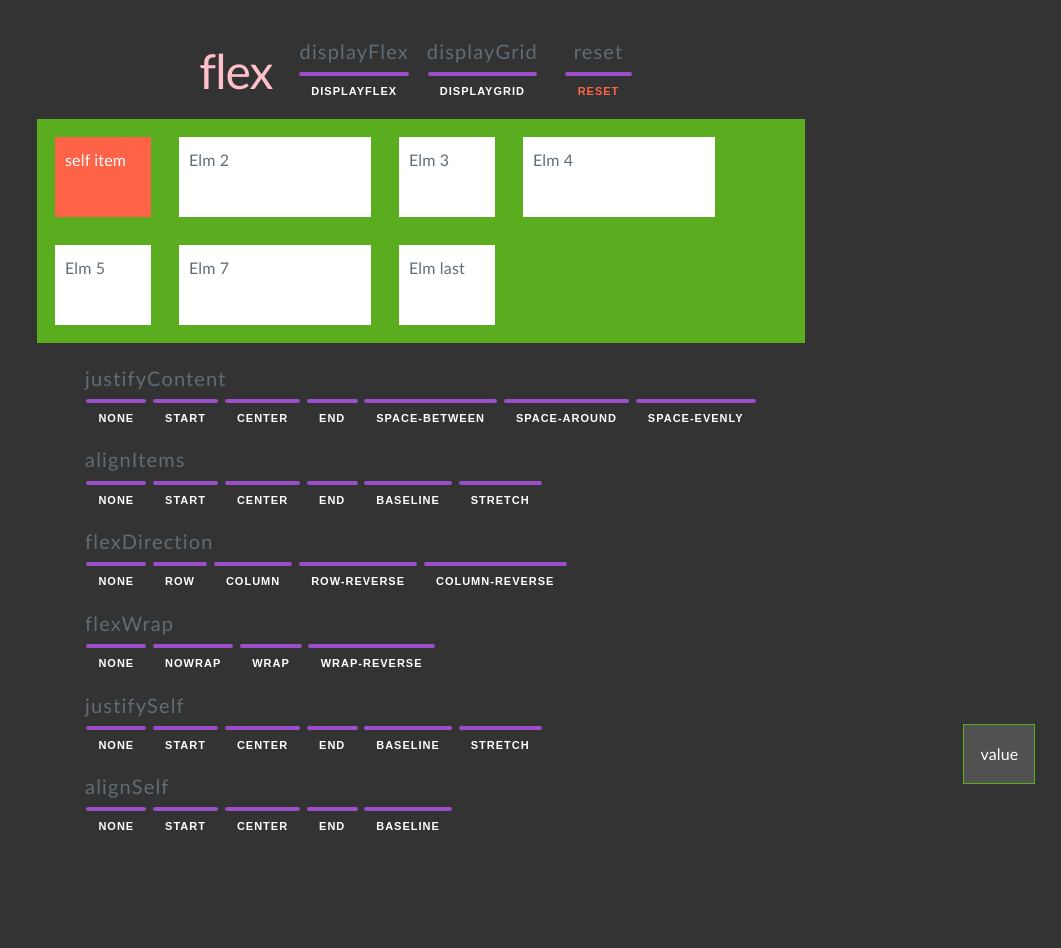
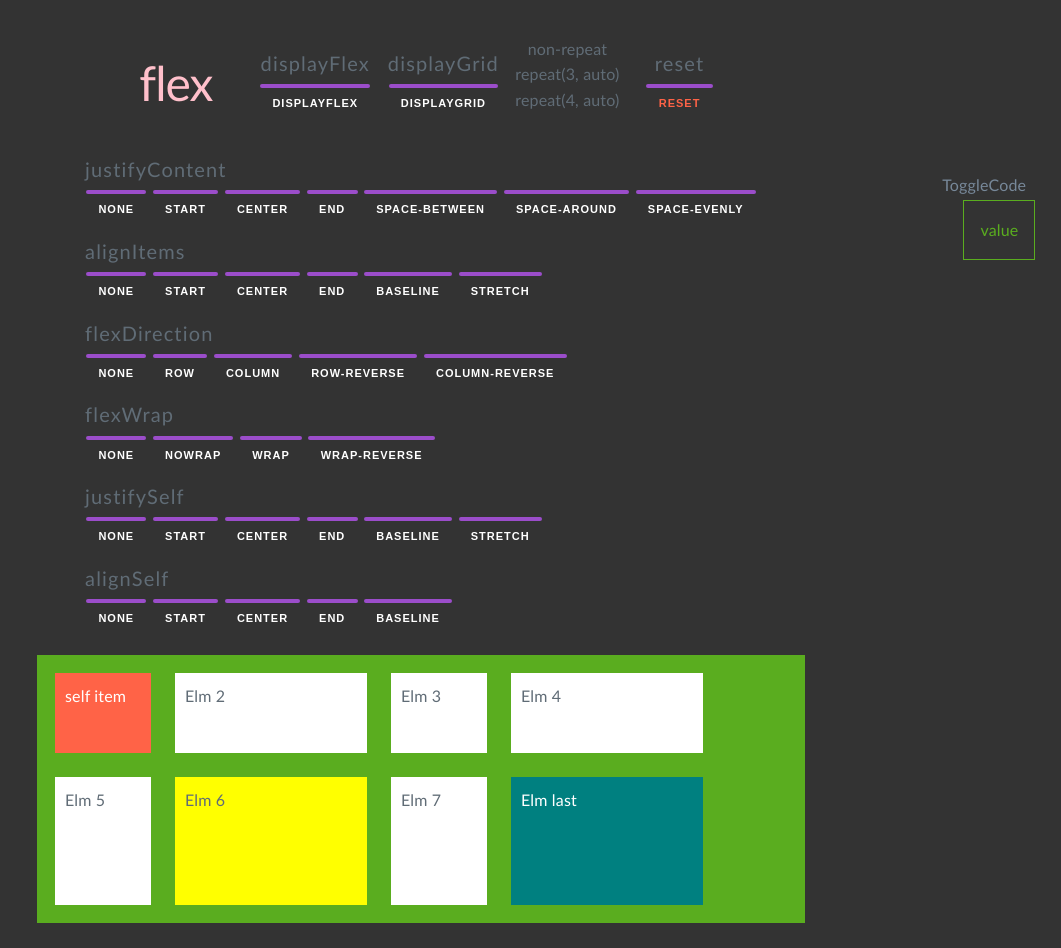
Before and after one commit to BoxPistols/OneTouch_StyleChange-Simple-DesignSystem, a website: page index.html in a window 1280 px wide. Shown: the whole page, without its empty margins (219-1280 px from the left). Before the commit the page ends 899 px from the top, so only its background shows below. Drawn offline with nearby package versions, Linux system fonts and the light colour scheme.

Commit message:
show code

```diff
--- a/app.js
+++ b/app.js
@@ -27,7 +27,7 @@ const getCssProps = (_searchElm, _target, _styling) => { // (ボタングルー
 
 
         // コードの可視化
-        let codeAll = window.getComputedStyle(container)
+        let codeAll = window.getComputedStyle(container);
         let codeAllselfElement = window.getComputedStyle(selfElement)
 
         let getCssResult = (
@@ -110,8 +110,21 @@ const changeGridSetting = (_targetGridElem, _gridValue) => {
 changeGridSetting(".displayGrid", "grid");
 changeGridSetting(".displayFlex", "flex");
 
+//  ======= Toggle Code =======
+var trigger = document.querySelector('.toggle-code-trigger');
+trigger.addEventListener('click', function () {
+  var target = document.querySelector('.resultCode');
+  target.classList.toggle("showCodeToggle")
+}, false);
+
 
 /** Code Memo ==========================================================
+ * @see:
+ *    https://developer.mozilla.org/ja/docs/Web/API/Element
+ *    https://developer.mozilla.org/ja/docs/Web/CSS/CSS_Grid_Layout
+ *    https://developer.mozilla.org/en-US/docs/Web/CSS/CSS_Flexible_Box_Layout
+ * /
+
 /** Get Grid & Toggle
  const displayGrid = document.querySelector(".displayGrid");
  const displayFlex = document.querySelector(".displayFlex");
--- /dev/null
+++ b/css/base.css
@@ -0,0 +1,28 @@
+:root {
+	--green: hsla(95, 70%, 40%, 1);
+	-shadow: 0 2.8px 2.2px rgba(0, 0, 0, 0.034), 0 6.7px 5.3px rgba(0, 0, 0, 0.048), 0 12.5px 10px rgba(0, 0, 0, 0.06),
+		0 22.3px 17.9px rgba(0, 0, 0, 0.072), 0 41.8px 33.4px rgba(0, 0, 0, 0.086), 0 100px 80px rgba(0, 0, 0, 0.12);
+}
+
+* {
+	box-sizing: border-box;
+	margin: 0;
+	padding: 0;
+	user-select: none;
+}
+
+body {
+	background: #333;
+	font-family: optima;
+}
+
+.wrap {
+	padding: 2% 2vw;
+}
+
+h3 {
+	line-height: 1.5;
+	margin-bottom: .5rem;
+	font-size: 2rem;
+	letter-spacing: .1ch;
+}
--- /dev/null
+++ b/css/resultView.css
@@ -0,0 +1,63 @@
+/* ======= resultView-area ======= */
+.resultView-area {
+	display: flex;
+	align-items: center;
+	justify-content: center;
+	display: flex;
+	margin: 0 1em 2em 1em;
+}
+.resultView-area > div {
+	text-align: center;
+	vertical-align: baseline;
+	margin: 0 8px;
+}
+/* ======= resultView-area ======= */
+.handleCodeArea > h2 {
+	margin: 0 0.2em -0.6em 0;
+	font-size: 3em;
+	color: pink;
+	display: inline-block;
+	width: 2.4em;
+}
+.handleCodeArea {
+	display: flex;
+	align-items: center;
+	justify-content: center;
+}
+.resultCode-valueArea {
+	position: fixed;
+	top: 25vh;
+	right: 2vw;
+	border: 1px solid var(--green);
+	box-shadow: var(--shadow);
+	/* background-color: rgb(102 102 102 / 60%); */
+	z-index: 10;
+}
+.toggle-code-trigger {
+	position: absolute;
+	top: -31px;
+	right: -1px;
+	cursor: pointer;
+	display: inline-flex;
+	color: lightslategray;
+	padding: 2px 1ch;
+	transition: .2s;
+}
+.toggle-code-trigger:hover {
+	background-color: var(--green);
+}
+
+.resultCode {
+	color: var(--green);
+	font-size: 1em;
+	user-select: all;
+	text-align: left;
+	margin: 0;
+	height: 0em;
+	padding: 4px 16px;
+	overflow: auto;
+}
+.resultCode.showCodeToggle {
+	height: 100%;
+	padding: 16px;
+}
--- /dev/null
+++ b/css/setButtons.css
@@ -0,0 +1,90 @@
+/* ======= Set Buttons ======= */
+.conrtoller {
+	display: grid;
+	place-content: center;
+	padding: 1rem;
+}
+
+.element {
+	/*   align-items: center; */
+	background-color: #fff;
+	box-shadow: var(--shadow);
+	margin: 8px;
+	padding: 1rem;
+	min-width: 6em;
+}
+
+.element:nth-child(even) {
+	min-width: 12em;
+	min-height: 5em;
+}
+
+.element:nth-child(6) {
+	width: 3em;
+	height: 8em;
+	background-color: yellow;
+}
+.element:last-child {
+	background-color: teal;
+	color: white;
+}
+
+.selfElement {
+	background-color: tomato;
+	color: white;
+}
+/* .selfElement:nth-of-type(odd) {
+	background-color: teal;
+} */
+
+/* ======= Set Buttons ======= */
+
+/* Common Buttons */
+.buttons {
+	margin-bottom: 1em;
+}
+
+button {
+	margin: 0.1em;
+	padding: 0 2ch;
+	max-height: 4px;
+	border: none;
+	transition: 0.2s;
+}
+
+button:hover {
+	background-color: lime;
+	color: lime;
+}
+
+button:active,
+button:focus {
+	background-color: orange;
+	color: orange;
+}
+
+button:first-of-type::before {
+	content: "none";
+}
+
+/* Reset Button */
+.reset-area {
+	display: flex;
+	flex-direction: column;
+	justify-content: center;
+	align-items: center;
+	padding: 1rem;
+}
+
+/* .reset-area h3 {
+	color: tomato;
+} */
+
+button.reset::before,
+button.displayFlex::before,
+button.displayGrid::before {
+	content: "";
+}
+button.reset {
+	color: tomato;
+}
--- /dev/null
+++ b/css/util.css
@@ -0,0 +1,35 @@
+/* flex */
+.fx {
+	display: flex;
+}
+
+.fx-col {
+	flex-direction: column;
+}
+
+.fx-jc-c {
+	justify-content: center;
+}
+
+.fx-ai-c {
+	align-items: center;
+}
+
+.fx-cc {
+	justify-content: center;
+	align-items: center;
+}
+
+/* spacing */
+.mt-s {
+	margin-top: .5rem;
+}
+.mb-s {
+	margin-bottom: .5rem;
+}
+.mt-m {
+	margin-top: 1rem;
+}
+.mb-m {
+	margin-bottom: 1rem;
+}
--- /dev/null
+++ b/css/viewContainer.css
@@ -0,0 +1,17 @@
+/* ======= Set View Container ======= */
+.container {
+	background-color: var(--green);
+	/* to Toggle */
+	/* display: grid; */
+	grid-template-columns: repeat(4, auto);
+	/* default */
+	display: flex;
+	flex-wrap: wrap;
+	gap: 8px;
+	max-width: 768px;
+	width: 100%;
+	min-height: 25vh;
+	max-height: 400px;
+	overflow: auto;
+	padding: 1rem;
+}
--- a/index.html
+++ b/index.html
@@ -12,23 +12,25 @@
 <body class="body">
   <div class="wrap">
 
+    <!-- show code -->
     <div class="resultCode-valueArea">
-      <p class="resultCode">
+      <div class="toggle-code-trigger">ToggleCode</div>
+      <p class="resultCode showCodeToggle">
         value
       </p>
     </div>
 
     <!-- grid flex -->
-    <div class="resultView-area" style="display: flex; margin: 0 1em 2em 1em;">
+    <div class="resultView-area">
 
       <!-- View flex / Grid -->
-      <div class="resultCodeArea grid-area">
+      <div class="handleCodeArea">
         <h2 class="resultGrid">
           flex
         </h2>
       </div>
 
-      <div class="buttons grid-area">
+      <div class="buttons flex-area">
         <h3>displayFlex</h3>
         <button class="displayFlex">displayFlex</button>
       </div>
@@ -38,24 +40,21 @@
         <button class="displayGrid">displayGrid</button>
       </div>
 
+      <div class="buttons grid-area">
+        <div class="fx fx-col fx-cc mt-m">
+          <!-- FIXME!: set-ja -->
+          <span class="grid-none-repeat">non-repeat</span>
+          <span class="grid-repeat-3">repeat(3, auto)</span>
+          <span class="grid-repeat-4">repeat(4, auto)</span>
+        </div>
+      </div>
+
       <!-- reset -->
       <div class="buttons reset-area">
         <h3>reset</h3>
         <button class="reset">Reset</button>
       </div>
 
-    </div>
-
-    <!-- Elements -->
-    <div class="container">
-      <!-- <div class="element selfElement">Justify Me!</div> -->
-      <div class="element selfElement">self item</div>
-      <div class="element">Elm 2</div>
-      <div class="element">Elm 3</div>
-      <div class="element">Elm 4</div>
-      <div class="element">Elm 5</div>
-      <div class="element">Elm 7</div>
-      <div class="element">Elm last</div>
     </div>
 
     <div class="conrtoller">
@@ -124,6 +123,21 @@
       </div>
 
     </div>
+
+
+    <!-- Elements -->
+    <div class="container">
+      <!-- <div class="element selfElement">Justify Me!</div> -->
+      <div class="element selfElement">self item</div>
+      <div class="element">Elm 2</div>
+      <div class="element">Elm 3</div>
+      <div class="element">Elm 4</div>
+      <div class="element">Elm 5</div>
+      <div class="element">Elm 6</div>
+      <div class="element">Elm 7</div>
+      <div class="element">Elm last</div>
+    </div>
+
   </div>
   <!-- JavaScript -->
   <script src="app.js"></script>
--- a/styles.css
+++ b/styles.css
@@ -1,167 +1,5 @@
-:root {
-	--green: hsla(95, 70%, 40%, 1);
-	-shadow: 0 2.8px 2.2px rgba(0, 0, 0, 0.034), 0 6.7px 5.3px rgba(0, 0, 0, 0.048), 0 12.5px 10px rgba(0, 0, 0, 0.06),
-		0 22.3px 17.9px rgba(0, 0, 0, 0.072), 0 41.8px 33.4px rgba(0, 0, 0, 0.086), 0 100px 80px rgba(0, 0, 0, 0.12);
-}
-
-* {
-	box-sizing: border-box;
-	margin: 0;
-	padding: 0;
-	user-select: none;
-}
-
-body {
-	background: #333;
-	font-family: optima;
-}
-
-.wrap {
-	padding: 2% 2vw;
-}
-
-h3 {
-	line-height: 1.5;
-	margin-bottom: .5rem;
-	font-size: 2rem;
-	letter-spacing: .1ch;
-}
-
-/* ======= resultView-area ======= */
-.resultView-area {
-	display: flex;
-	align-items: center;
-	justify-content: center;
-}
-.resultView-area > div {
-	text-align: center;
-	vertical-align: baseline;
-	margin: 0 8px;
-}
-.resultCodeArea > h2 {
-	margin: 0 0.2em -0.6em 0;
-	font-size: 3em;
-	color: pink;
-}
-.resultCodeArea {
-	display: flex;
-	align-items: center;
-	justify-content: center;
-}
-.resultCode-valueArea {
-	position: fixed;
-	bottom: 2vh;
-	right: 2vw;
-	border: 1px solid var(--green);
-	box-shadow: var(--shadow);
-	background-color: rgb(102 102 102 / 60%);
-	z-index: 10;
-}
-
-.resultCode {
-	color: #fff;
-	font-size: 1em;
-	user-select: all;
-	text-align: left;
-	padding: 16px;
-	margin: 0;
-}
-/* ======= Set View Container ======= */
-.container {
-	background-color: var(--green);
-	/* to Toggle */
-	/* display: grid; */
-	grid-template-columns: repeat(3, auto);
-	grid-auto-rows: 85px;
-
-	/* default */
-	display: flex;
-	flex-wrap: wrap;
-
-	gap: 12px;
-	max-width: 768px;
-	max-height: 240px;
-	overflow: auto;
-	padding: 1rem;
-}
-
-/* ======= Set Buttons ======= */
-.conrtoller {
-	display: grid;
-	place-content: center;
-	padding: 2rem;
-}
-
-.element {
-	/*   align-items: center; */
-	background-color: #fff;
-	box-shadow: var(--shadow);
-	margin: 8px;
-	padding: 1rem;
-	min-width: 6em;
-}
-
-.element:nth-child(even) {
-	min-width: 12em;
-	min-height: 5em;
-}
-
-.selfElement {
-	background-color: tomato;
-	color: white;
-}
-/* .selfElement:nth-of-type(odd) {
-	background-color: teal;
-} */
-
-/* ======= Set Buttons ======= */
-
-/* Common Buttons */
-.buttons {
-	margin-bottom: 1em;
-}
-
-button {
-	margin: 0.1em;
-	padding: 0 2ch;
-	max-height: 4px;
-	border: none;
-	transition: 0.2s;
-}
-
-button:hover {
-	background-color: lime;
-	color: lime;
-}
-
-button:active,
-button:focus {
-	background-color: orange;
-	color: orange;
-}
-
-button:first-of-type::before {
-	content: "none";
-}
-
-/* Reset Button */
-.reset-area {
-	display: flex;
-	flex-direction: column;
-	justify-content: center;
-	align-items: center;
-	padding: 1rem;
-}
-
-/* .reset-area h3 {
-	color: tomato;
-} */
-
-button.reset::before,
-button.displayFlex::before,
-button.displayGrid::before {
-	content: "";
-}
-button.reset {
-	color: tomato;
-}
+@import "./css/util.css";
+@import "./css/base.css";
+@import "./css/viewContainer.css";
+@import "./css/setButtons.css";
+@import "./css/resultView.css";
```
